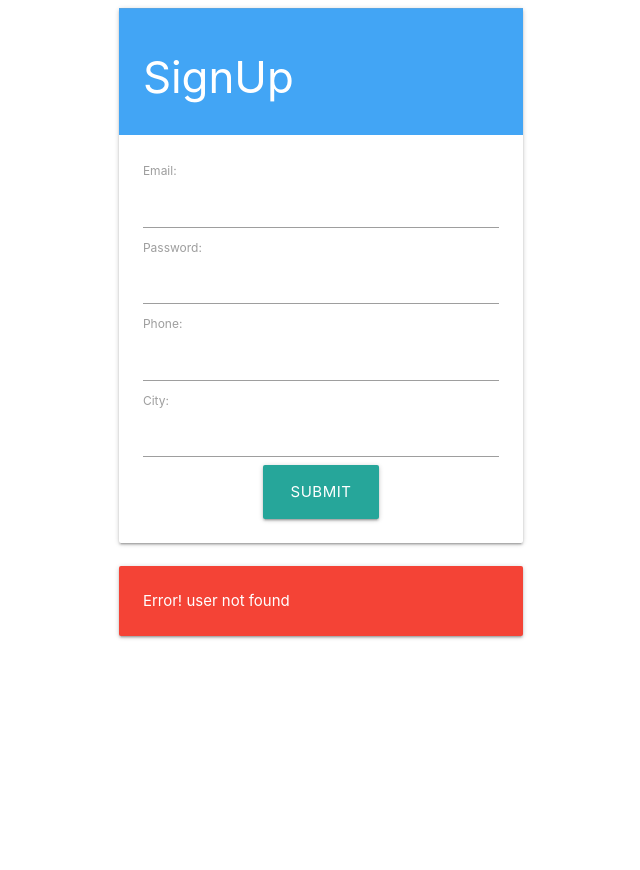
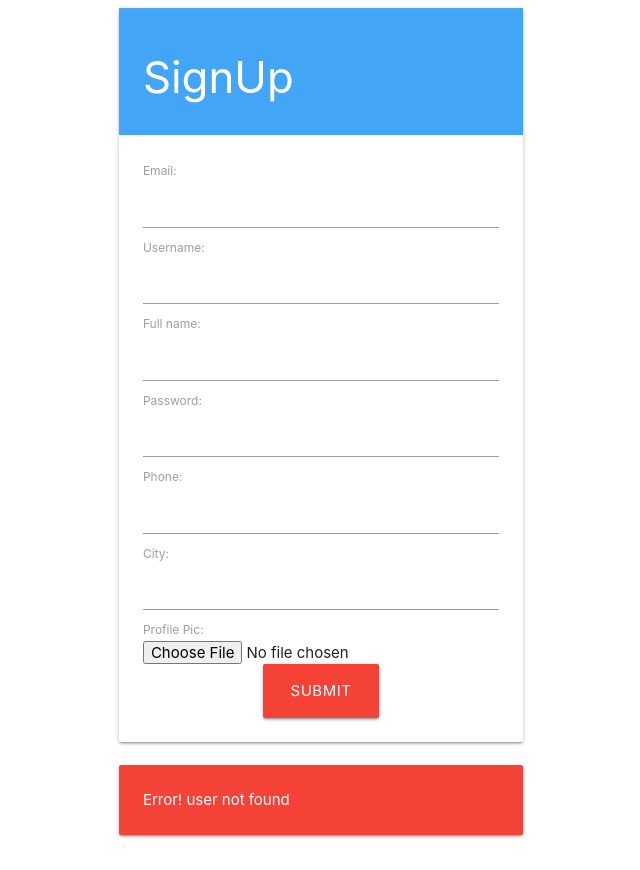
Before and after one commit to jrijul1201/Groupiee-DevJams21-GDSC, a Python web app: template templates/signup.html in a window 1280 px wide. Shown: the whole page, without its empty margins (319-959 px from the left). Before the commit the page ends 639 px from the top, so only its background shows below. Run offline with Jinja, Linux system fonts and the light colour scheme; the template is opened without the code that fills it, so the values that code supplies are empty.

Commit message:
added username

```diff
--- a/templates/signup.html
+++ b/templates/signup.html
@@ -24,7 +24,15 @@
                 <div class="card-content">
                     <div class="form-field">
                         <label for="email">Email:</label>
-                        <input type="email" id="uname" name = "uname">
+                        <input type="email" id="email" name = "email">
+                    </div>
+                    <div class="form-field">
+                        <label for="uname">Username:</label>
+                        <input type="text" id="uname" name = "uname">
+                    </div>
+                    <div class="form-field">
+                        <label for="name">Full name:</label>
+                        <input type="text" id="name" name = "name">
                     </div>
                     <div class="form-field">
                         <label for="password" >Password:</label>
@@ -38,9 +46,13 @@
                         <label for="city" >City:</label>
                     <input type="text" id="city" name = "city">
                     </div>
+                    <div class="form-field">
+                        <label for="profile_image">Profile Pic:</label>
+                        <input type="file" name="profile_image">
+                    </div>
                     <div class="form-field center">
                         <button type="submit" id="submitbtn" onclick="signup()"
-                        class="btn-large waves-effect waves-dark">Submit</button>
+                        class="btn-large waves-effect waves-dark red">Submit</button>
 
                     </div>
 
```
Also changed, not shown: templates/destinations.html (added, +40 -0 lines).
